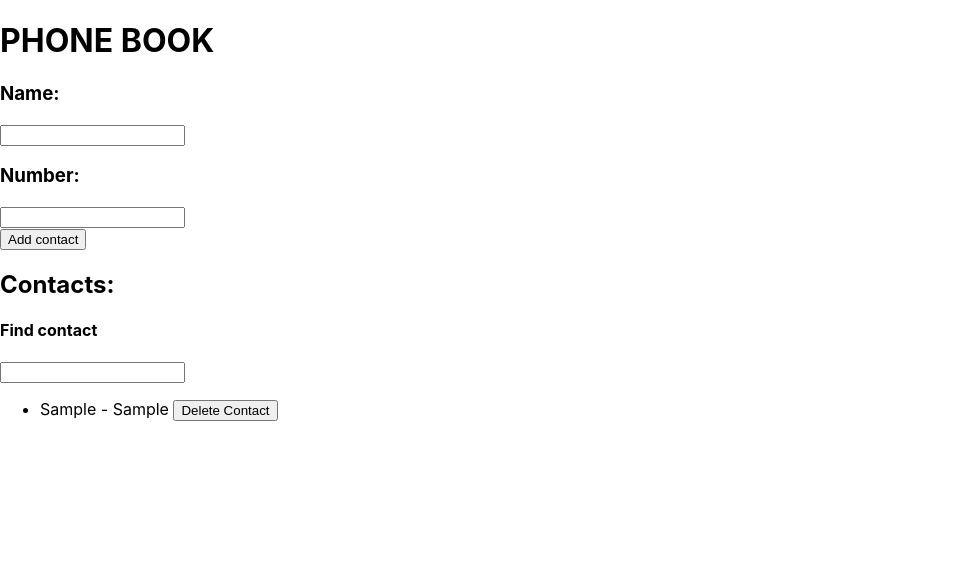
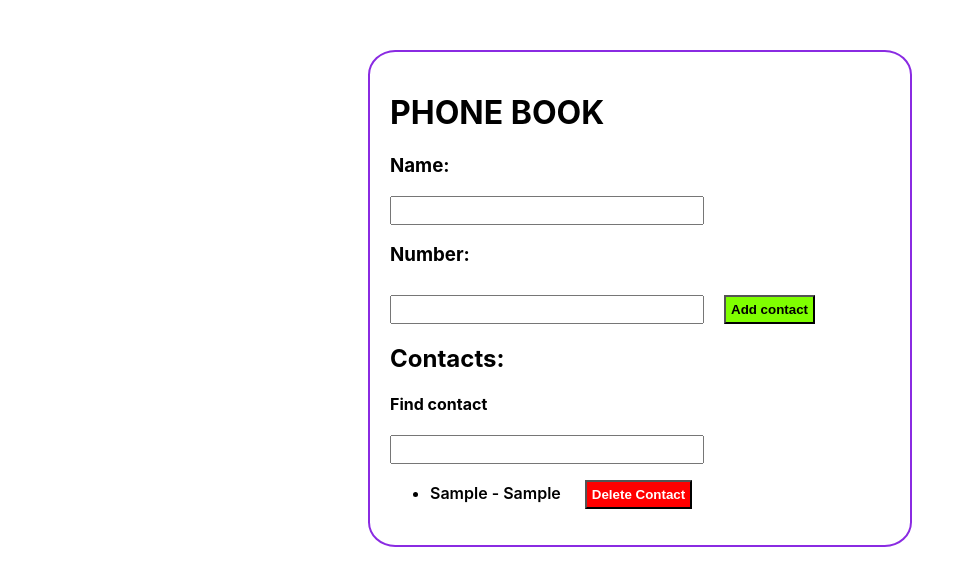
Before and after one commit to levchsergey86/goit-react-hw-02-phonebook, a React (Create React App) app: page / in a window 1280 px wide. Both pictures are taken after typing "Sample", "Sample" into the empty fields and a click on the button "Add contact". Shown: the top 586 px of the page, without its empty margins (0-975 px from the left). Built offline with nearby package versions, Linux system fonts and the light colour scheme.

Commit message:
Add styles

```diff
--- a/package.json
+++ b/package.json
@@ -5,7 +5,6 @@
   "homepage": "https://levchsergey86.github.io/goit-react-hw-02-phonebook",
   "dependencies": {
     "@testing-library/jest-dom": "^5.16.3",
-    "@testing-library/react": "^12.1.4",
     "@testing-library/user-event": "^13.5.0",
     "react": "^18.1.0",
     "react-dom": "^18.1.0",
@@ -36,5 +35,8 @@
       "last 1 firefox version",
       "last 1 safari version"
     ]
+  },
+  "devDependencies": {
+    "@testing-library/react": "^14.0.0"
   }
 }
--- a/src/components/App.jsx
+++ b/src/components/App.jsx
@@ -3,6 +3,7 @@ import ContactForm from './ContactForm/ContactForm';
 import FilterContacts from './FilterContacts/FilterContacts';
 import ContactList from './ContactList/ContactList';
 import { nanoid } from 'nanoid';
+import styled from './App.module.css';
 
 const App = () => {
   const [contacts, setContacts] = useState([]);
@@ -42,7 +43,7 @@ const App = () => {
   );
 
   return (
-    <div>
+    <div className={styled.container}>
       <h1>PHONE BOOK</h1>
       <ContactForm addContact={addContact} />
       <h2>Contacts:</h2>
--- /dev/null
+++ b/src/components/App.module.css
@@ -0,0 +1,8 @@
+.container {
+  padding: 20px;
+  width: 500px;
+  border: 2px solid blueviolet;
+  border-radius: 5%;
+  margin: auto;
+  margin-top: 50px;
+}
--- a/src/components/ContactForm/ContactForm.jsx
+++ b/src/components/ContactForm/ContactForm.jsx
@@ -1,4 +1,5 @@
 import React, { useState } from 'react';
+import styled from '../ContactForm/ContactForm.module.css';
 
 const ContactForm = ({ addContact }) => {
   const [name, setName] = useState('');
@@ -32,6 +33,7 @@ const ContactForm = ({ addContact }) => {
             required
             value={name}
             onChange={handleChange}
+            className={styled.input}
           />
         </div>
         <div>
@@ -44,9 +46,13 @@ const ContactForm = ({ addContact }) => {
             required
             value={number}
             onChange={handleChange}
+            className={styled.input}
           />
+          <button className={styled.AddContactButton} type="submit">
+            {' '}
+            Add contact
+          </button>
         </div>
-        <button type="submit">Add contact</button>
       </form>
     </div>
   );
--- /dev/null
+++ b/src/components/ContactForm/ContactForm.module.css
@@ -0,0 +1,13 @@
+.AddContactButton {
+  padding: 5px;
+  font-style: normal;
+  margin-left: 20px;
+  font-weight: 600;
+  background-color: chartreuse;
+  margin-top: 10px;
+}
+
+.input {
+  padding: 5px;
+  min-width: 300px;
+}
--- a/src/components/ContactListItem/ContactListItem.jsx
+++ b/src/components/ContactListItem/ContactListItem.jsx
@@ -1,14 +1,16 @@
 import React from 'react';
+import styled from '../ContactListItem/ContactListItem.module.css';
 
 const ContactListItem = ({ contact, deleteContact }) => {
   return (
-    // <li>
-    //   {contact.name} - {contact.number}{' '}
-    //   <button onClick={() => deleteContact(contact.id)}>Delete Contact</button>
-    // </li>
-    <li key={contact.id}>
+    <li className={styled.listItem} key={contact.id}>
       {contact.name} - {contact.number}{' '}
-      <button onClick={() => deleteContact(contact.id)}>Delete Contact</button>
+      <button
+        className={styled.deleteButton}
+        onClick={() => deleteContact(contact.id)}
+      >
+        Delete Contact
+      </button>
     </li>
   );
 };
--- /dev/null
+++ b/src/components/ContactListItem/ContactListItem.module.css
@@ -0,0 +1,15 @@
+.deleteButton {
+  padding: 5px;
+  font-style: normal;
+  margin-left: 20px;
+  font-weight: 600;
+  background-color: red;
+  color: white;
+}
+
+.listItem {
+  font-style: normal;
+  margin-bottom: 10px;
+  font-weight: 600;
+  margin-top: 10px;
+}
--- a/src/components/FilterContacts/FilterContacts.jsx
+++ b/src/components/FilterContacts/FilterContacts.jsx
@@ -1,4 +1,5 @@
 import React from 'react';
+import styled from '../FilterContacts/FilterContacts.module.css';
 
 const FilterContacts = ({ handleFilterChange }) => {
   return (
@@ -11,6 +12,7 @@ const FilterContacts = ({ handleFilterChange }) => {
         title="Name may contain only letters, apostrophe, dash and spaces. For example Adrian, Jacob Mercer, Charles de Batz de Castelmore d'Artagnan"
         required
         onChange={handleFilterChange}
+        className={styled.input}
       />
     </div>
   );
--- /dev/null
+++ b/src/components/FilterContacts/FilterContacts.module.css
@@ -0,0 +1,4 @@
+.input {
+  padding: 5px;
+  min-width: 300px;
+}
```
Also changed, not shown: 1 other file (tests, documents, lock files or other folders).
